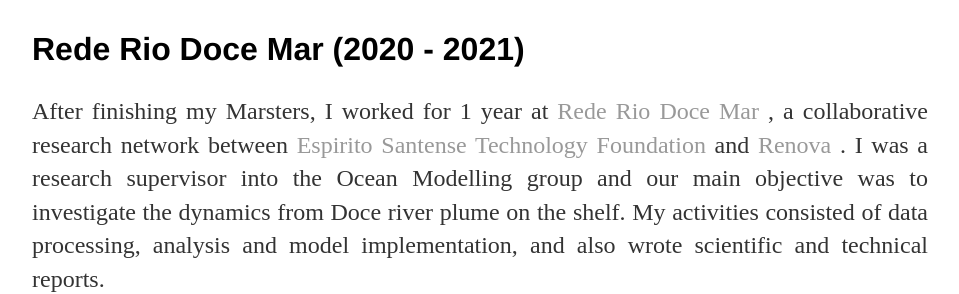
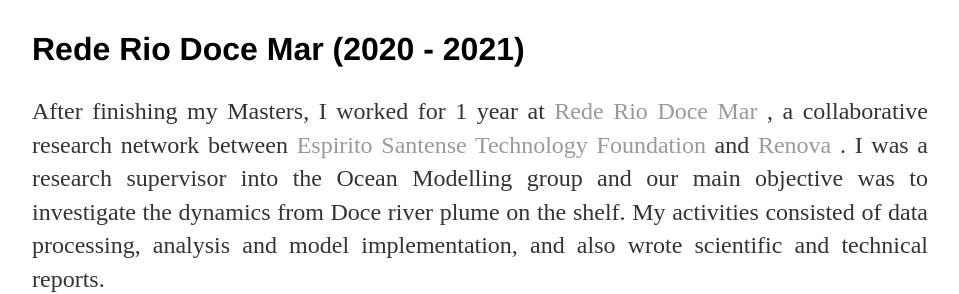
Before and after one commit to joaopedroamorim/joaopedroamorim.github.io, a Jekyll site: the page built from research/index.html, in a window 1280 px wide. Shown: the part 440-734 px from the top of the page, without its empty margins (160-1119 px from the left). Built offline with Jekyll 4.4.1, drawn with Linux system fonts in a browser that asks for light colours.

Commit message:
Update index.html

```diff
--- a/research/index.html
+++ b/research/index.html
@@ -7,7 +7,7 @@
 
 	<div class = "blurb">
 		<h2> Rede Rio Doce Mar (2020 - 2021) </h2>
-		<p align ="justify"> After finishing my Marsters, I worked for 1 year at <a href ="https://rrdm.net.br/"> Rede Rio Doce Mar </a>, a collaborative research network between <a href=http://www.fest.org.br/fest2018/> Espirito Santense Technology Foundation </a> and <a href="https://www.fundacaorenova.org/" >Renova </a>. I was a research supervisor into the Ocean Modelling group and our main objective was to investigate the dynamics from Doce river plume on the shelf. My activities consisted of data processing, analysis and model implementation, and also wrote scientific and technical reports.
+		<p align ="justify"> After finishing my Masters, I worked for 1 year at <a href ="https://rrdm.net.br/"> Rede Rio Doce Mar </a>, a collaborative research network between <a href=http://www.fest.org.br/fest2018/> Espirito Santense Technology Foundation </a> and <a href="https://www.fundacaorenova.org/" >Renova </a>. I was a research supervisor into the Ocean Modelling group and our main objective was to investigate the dynamics from Doce river plume on the shelf. My activities consisted of data processing, analysis and model implementation, and also wrote scientific and technical reports.
 		</p>
 	</div><!--/.blurb -->
 
```
